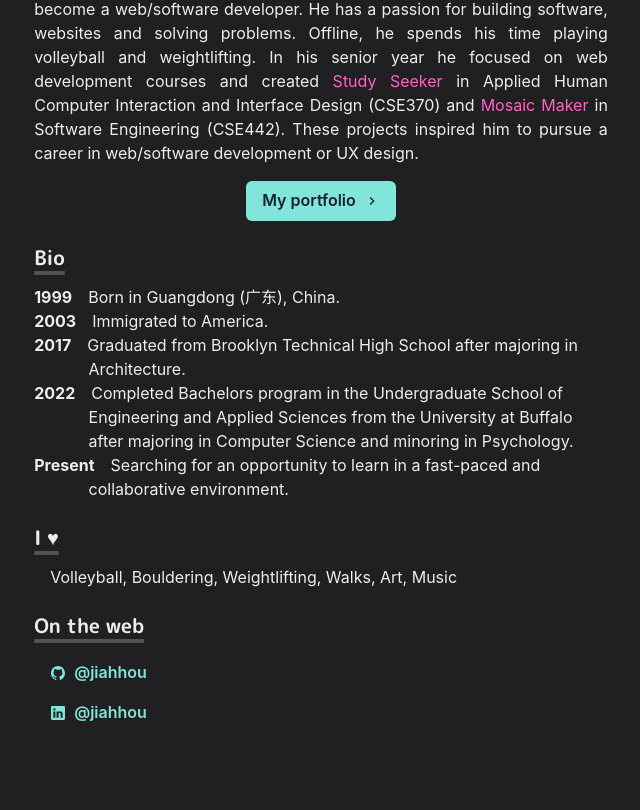
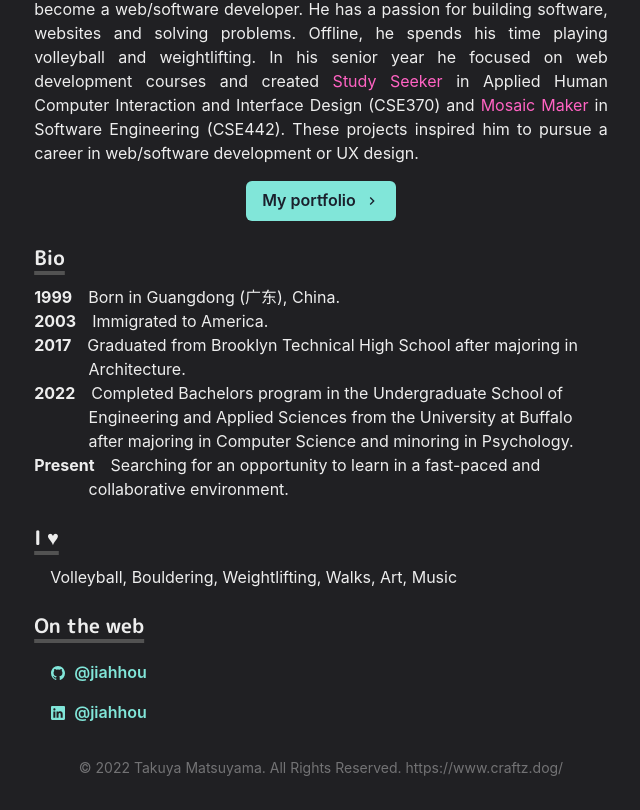
Before and after one commit to jaykaicheng/jaykaicheng-homepage, a Next.js app: page / in a window 1280 px wide. Shown: the part 337-1147 px from the top of the page, without its empty margins (319-959 px from the left). Before the commit the page ends 1126 px from the top, so only its background shows below. Built offline with nearby package versions, Linux system fonts and the light colour scheme.

Commit message:
added footer for credit

```diff
--- /dev/null
+++ b/components/footer.js
@@ -0,0 +1,11 @@
+import { Box } from '@chakra-ui/react'
+
+const Footer = () => {
+  return (
+    <Box align="center" opacity={0.4} fontSize="sm">
+      &copy; {new Date().getFullYear()} Takuya Matsuyama. All Rights Reserved. https://www.craftz.dog/
+    </Box>
+  )
+}
+
+export default Footer
--- a/components/layouts/main.js
+++ b/components/layouts/main.js
@@ -1,5 +1,6 @@
 import Head from 'next/head'
 import Navbar from '../navbar'
+import Footer from '../footer'
 import {
   Box,
   Container
@@ -17,6 +18,8 @@
 
       <Container maxW="container.md" pt={14}>
         {children}
+
+        <Footer />
       </Container>
     </Box>
   )
```
